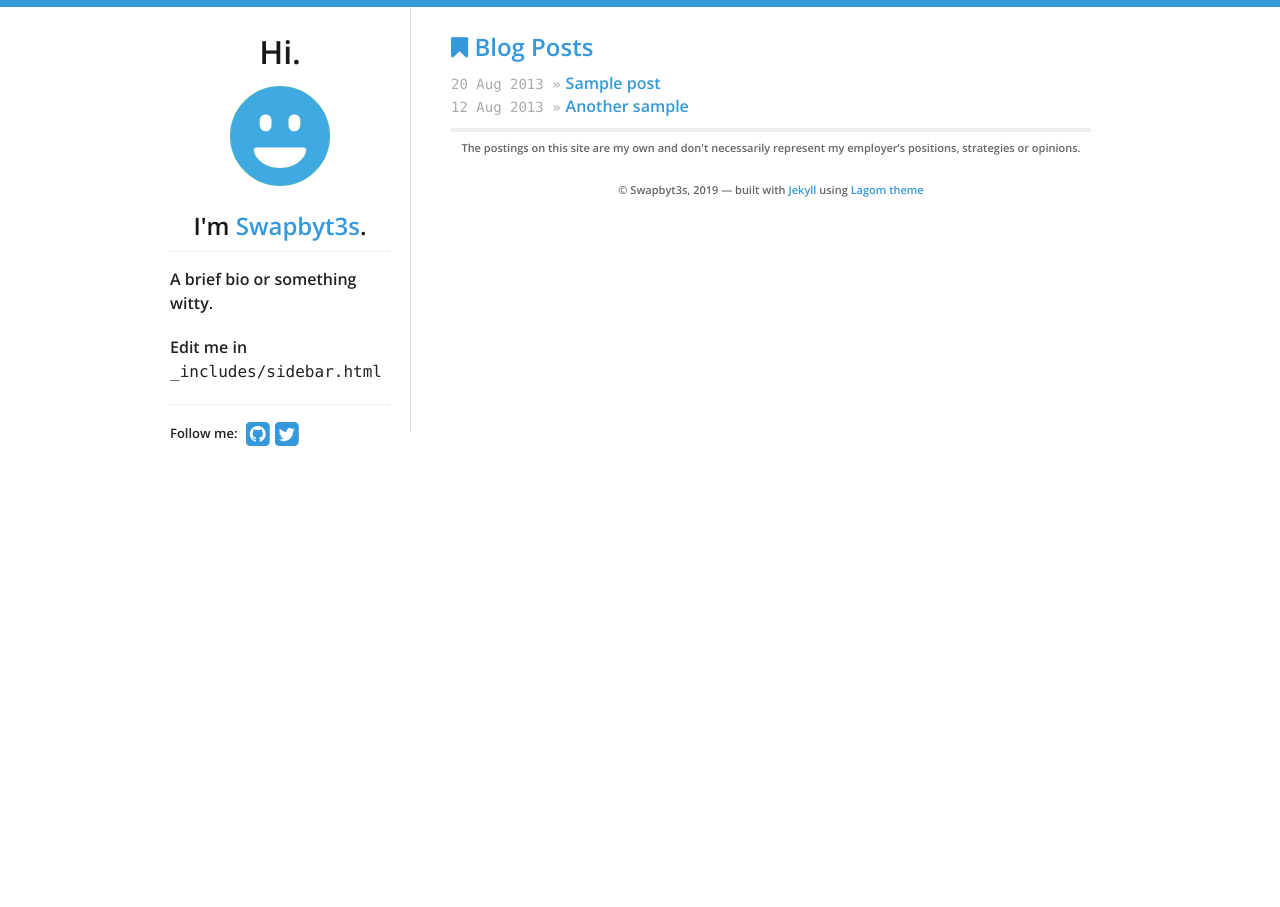
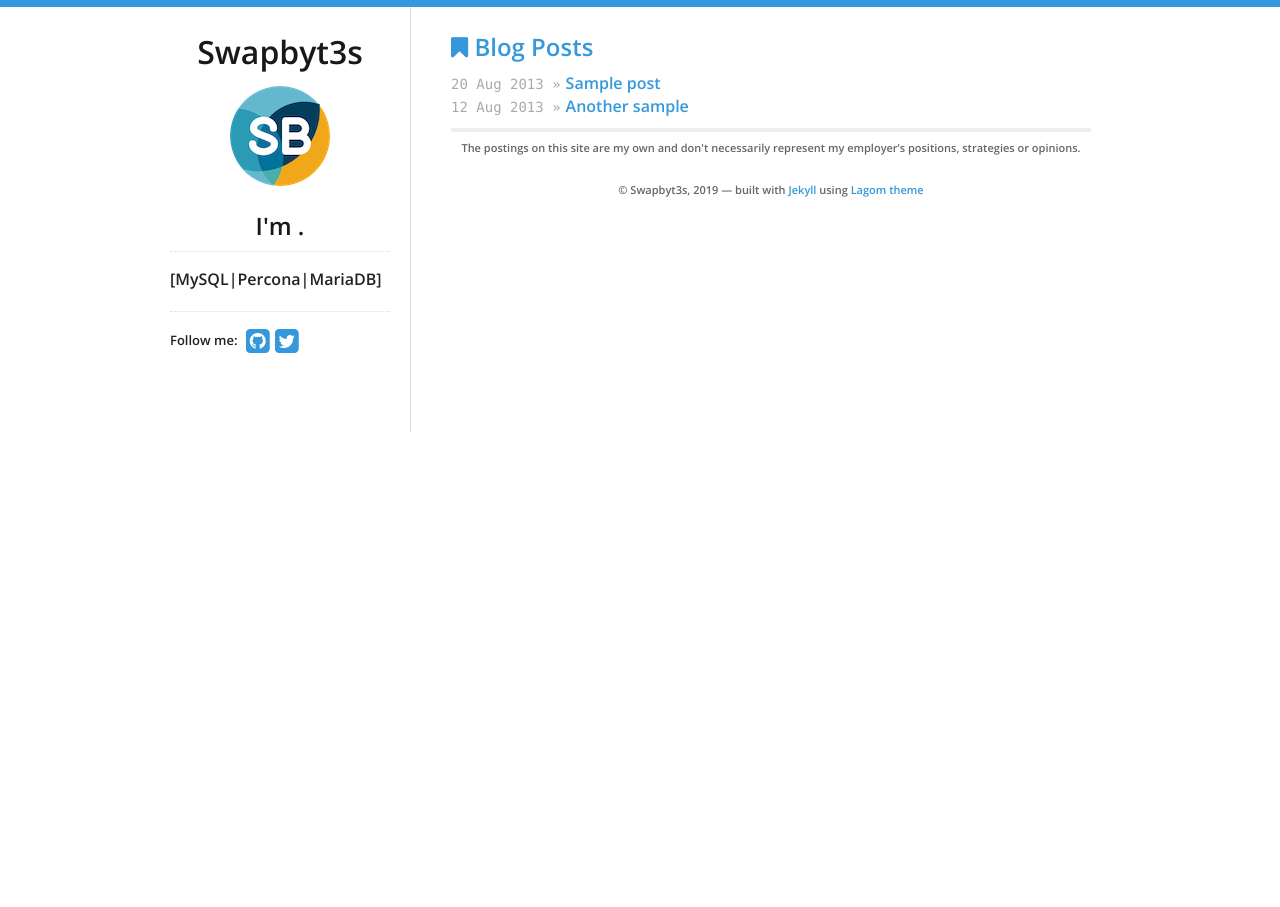
Before and after one commit to debeando/swapbytes.github.io, a Jekyll site: the page built from index.html, in a window 1280 px wide. Built offline with Jekyll 4.4.1, drawn with Linux system fonts in a browser that asks for light colours.

Commit message:
site configure

```diff
--- a/_includes/sidebar.html
+++ b/_includes/sidebar.html
@@ -1,5 +1,5 @@
 <nav>
-  <h1>Hi.</h1>
+  <h1>{{ site.data.theme.name }}</h1>
   <a href="/">
     {% if site.data.theme.social.gravatar %}
     <img src="http://www.gravatar.com/avatar/{{ site.data.theme.social.gravatar }}?s=200" id="gravatar" alt="My photo"/>
@@ -7,12 +7,9 @@
     <img src="/logo.png" id="logo" alt="Blog logo"/>
     {% endif %}
   </a>
-  <h2>I'm <a href="/">{{ site.data.theme.name }}</a>.</h2>
+  <h2>I'm <a href="/"></a>.</h2>
   <div id="bio">
-    <p>A brief bio or something witty.</p>
-    <p>
-      Edit me in <code>_includes/sidebar.html</code>
-    </p>
+    <p>[MySQL|Percona|MariaDB]</p>
   </div>
   <div id="social">
     {% include social.html %}
```
Also changed, not shown: favicon.png, logo.png.
